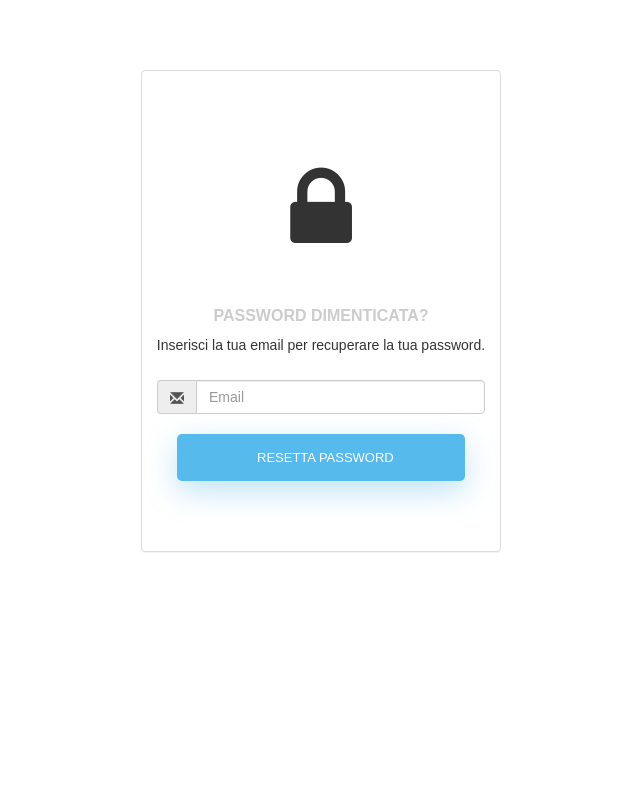
After one commit to DrLele08/FarmaciaASL, a PHP site: page /PasswordDimenticata.php in a window 1280 px wide. The commit adds this page. Shown: the whole page, without its empty margins (319-959 px from the left). Run offline with PHP 8.4, Linux system fonts and the light colour scheme; some libraries are stand-ins or nearby versions.

Commit message:
Add Beta Password Dimenticata

```diff
--- a/Database/script.sql
+++ b/Database/script.sql
@@ -18,7 +18,9 @@ CREATE TABLE Utenti
   Cognome VARCHAR(30) NOT NULL,
   Email VARCHAR(50) NOT NULL UNIQUE ,
   Password VARCHAR(255) NOT NULL,
+  isAdmin BOOLEAN NOT NULL DEFAULT 0,
   ksFarmaciaPreferita INT NOT NULL,
+  TokenPass VARCHAR(255),
   PRIMARY KEY (CF),
   FOREIGN KEY (ksFarmaciaPreferita) REFERENCES SediFarmacie(idSede)
 );
--- /dev/null
+++ b/Sito/PasswordDimenticata.php
@@ -0,0 +1,68 @@
+<?php
+?>
+<html>
+    <head>
+        <title>Recupero Password</title>
+        <script src="https://code.jquery.com/jquery-1.11.1.min.js"></script>
+        <link href="https://maxcdn.bootstrapcdn.com/bootstrap/3.3.0/css/bootstrap.min.css" rel="stylesheet" id="bootstrap-css">
+        <script src="https://maxcdn.bootstrapcdn.com/bootstrap/3.3.0/js/bootstrap.min.js"></script>
+        <link rel="stylesheet" href="https://maxcdn.bootstrapcdn.com/font-awesome/4.5.0/css/font-awesome.min.css">
+        <script src="javascript/funzioni.js"></script>
+        <link rel="stylesheet" href="css/stile.css">
+    </head>
+    <body>
+    <div class="alert alert-success Invisibile" id="div_AlertSuccessPassDimenticata">
+        <strong>Fatto!</strong> Email inviata! Controlla la tua posta elettronica.
+    </div>
+    <div class="alert alert-danger Invisibile" id="div_AlertErrorPassDimenticata">
+        <strong>Attenzione!</strong> <a style="pointer-events: none;color: #0b0b0b;cursor: default;" id="text_DivErrorePassDim">Test</a>.
+    </div>
+    <div style="padding-top: 70px;"></div>
+    <div class="container">
+        <div class="row">
+            <div class="col-md-4 col-md-offset-4">
+                <div class="panel panel-default">
+                    <div style="padding-top: 70px;">
+                        <div class="text-center">
+                            <h3><i class="fa fa-lock fa-4x"></i></h3>
+                            <h2 class="text-center">Password Dimenticata?</h2>
+                            <p>Inserisci la tua email per recuperare la tua password.</p>
+                            <div class="panel-body">
+
+                                <form id="register-form" role="form" autocomplete="off" class="form" method="POST">
+                                    <div class="form-group">
+                                        <div class="input-group">
+                                            <span class="input-group-addon"><i class="glyphicon glyphicon-envelope color-blue"></i></span>
+                                            <input id="text_Email" name="Email" placeholder="Email" class="form-control"  type="email">
+                                        </div>
+                                    </div>
+                                    <div class="form-group" style="padding-right: 40px">
+                                        <input name="recover-submit" class="btn btn-lg btn-primary btn-block" value="Resetta Password" type="button" onclick="recupera()">
+                                    </div>
+
+                                    <input type="hidden" class="hide" name="token" id="token" value="">
+                                </form>
+                            </div>
+                        </div>
+                    </div>
+                </div>
+            </div>
+        </div>
+    </div>
+    <script>
+        function recupera()
+        {
+            let Email=$("#text_Email").val().trim();
+            if(Email=="" || !Email.includes("@"))
+            {
+                $("#text_DivErrorePassDim").html("Inserisci una email valida!");
+                $("#div_AlertErrorPassDimenticata").removeClass("Invisibile");
+            }
+            else
+            {
+                recoveryPass(Email);
+            }
+        }
+    </script>
+    </body>
+</html>
--- a/Sito/css/stile.css
+++ b/Sito/css/stile.css
@@ -1,3 +1,13 @@
+.Invisibile
+{
+    display: none;
+}
+
+
+
+
+
+
 
 /* BASIC */
 
--- /dev/null
+++ b/Sito/javascript/funzioni.js
@@ -0,0 +1,4 @@
+function recoveryPass(Email)
+{
+    alert('Ancora in corso');
+}
```
Also changed, not shown: 1 other file.
